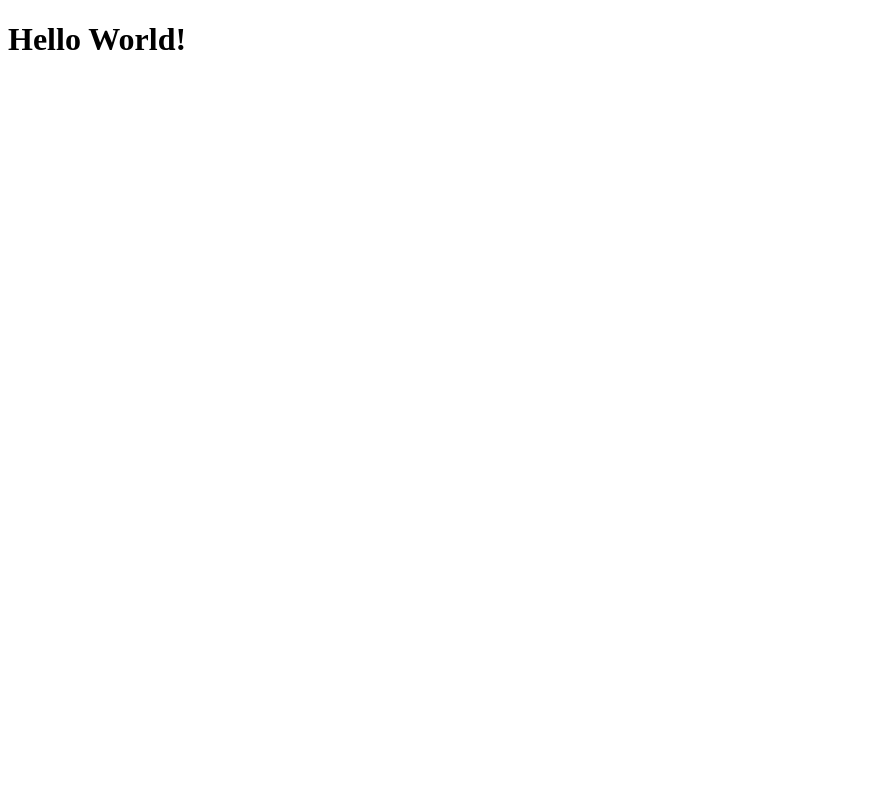
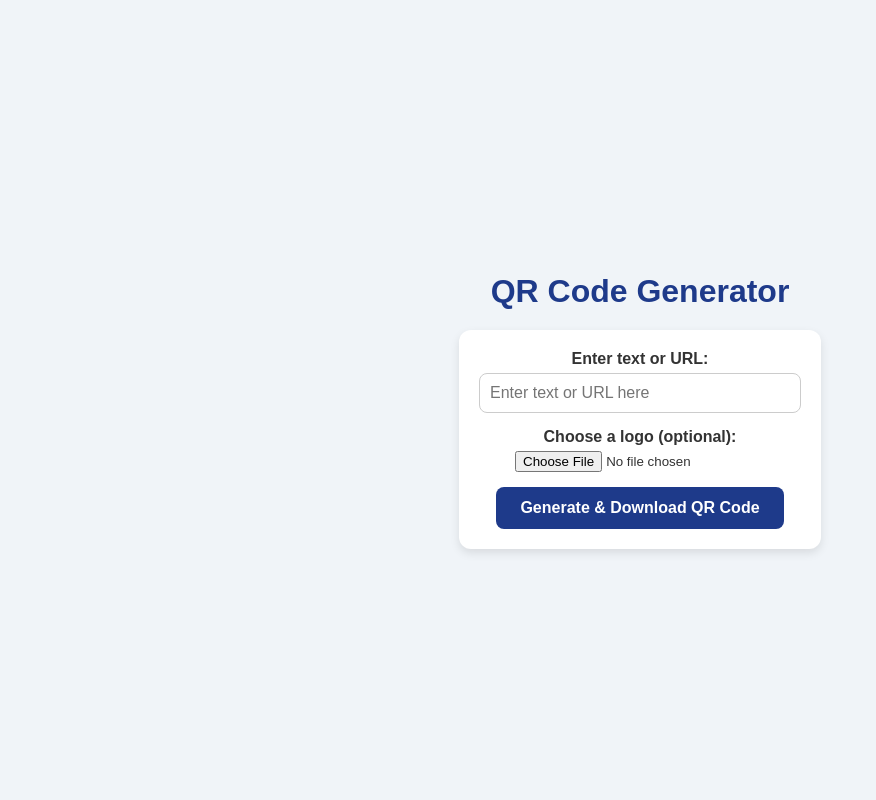
Before and after one commit to Brkberber/qr_creator_app, a Flask app: page / in a window 1280 px wide. Before the commit the part shown is almost empty. Shown: the whole page, without its empty margins (0-876 px from the left). Run offline with Flask 3, Linux system fonts and the light colour scheme.

Commit message:
Update index.html

```diff
--- a/templates/index.html
+++ b/templates/index.html
@@ -6,10 +6,76 @@
           content="width=device-width, user-scalable=no, initial-scale=1.0, maximum-scale=1.0, minimum-scale=1.0">
     <meta http-equiv="X-UA-Compatible" content="ie=edge">
     <title>QR Code Generator</title>
+    <style>
+        body {
+            font-family: sans-serif;
+            display: flex;
+            flex-direction: column;
+            align-items: center;
+            justify-content: center;
+            height: 100vh;
+            margin: 0;
+            background-color: #f0f4f8;
+            color: #333;
+        }
+        h1 {
+            color: #1e3a8a;
+            margin-bottom: 20px;
+        }
+        form {
+            display: flex;
+            flex-direction: column;
+            align-items: center;
+            padding: 20px;
+            background-color: #fff;
+            border-radius: 12px;
+            box-shadow: 0 4px 10px rgba(0, 0, 0, 0.1);
+        }
+        input[type="text"] {
+            width: 300px;
+            padding: 10px;
+            margin-bottom: 15px;
+            border: 1px solid #ccc;
+            border-radius: 8px;
+            font-size: 16px;
+        }
+        input[type="file"] {
+            margin-bottom: 15px;
+            width: 250px;
+        }
+        button {
+            padding: 12px 24px;
+            border: none;
+            border-radius: 8px;
+            background-color: #1e3a8a;
+            color: white;
+            font-size: 16px;
+            font-weight: bold;
+            cursor: pointer;
+            transition: background-color 0.3s ease;
+        }
+        button:hover {
+            background-color: #1c458a;
+        }
+        label {
+            margin-bottom: 5px;
+            font-weight: bold;
+        }
+    </style>
 </head>
 <body>
 
-    <h1>Hello World!</h1>
+    <h1>QR Code Generator</h1>
+
+    <form action="/" method="post" enctype="multipart/form-data">
+        <label for="data_input">Enter text or URL:</label>
+        <input type="text" id="data_input" name="data_input" placeholder="Enter text or URL here">
+
+        <label for="logo_file">Choose a logo (optional):</label>
+        <input type="file" id="logo_file" name="logo_file" accept="image/*">
+
+        <button type="submit">Generate & Download QR Code</button>
+    </form>
 
 </body>
 </html>
```
